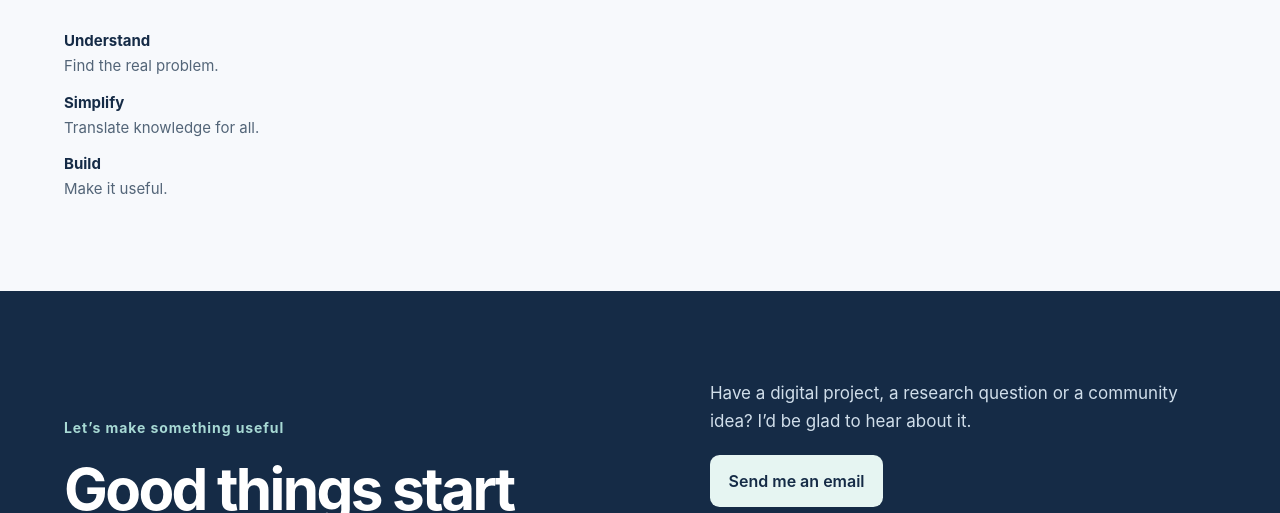
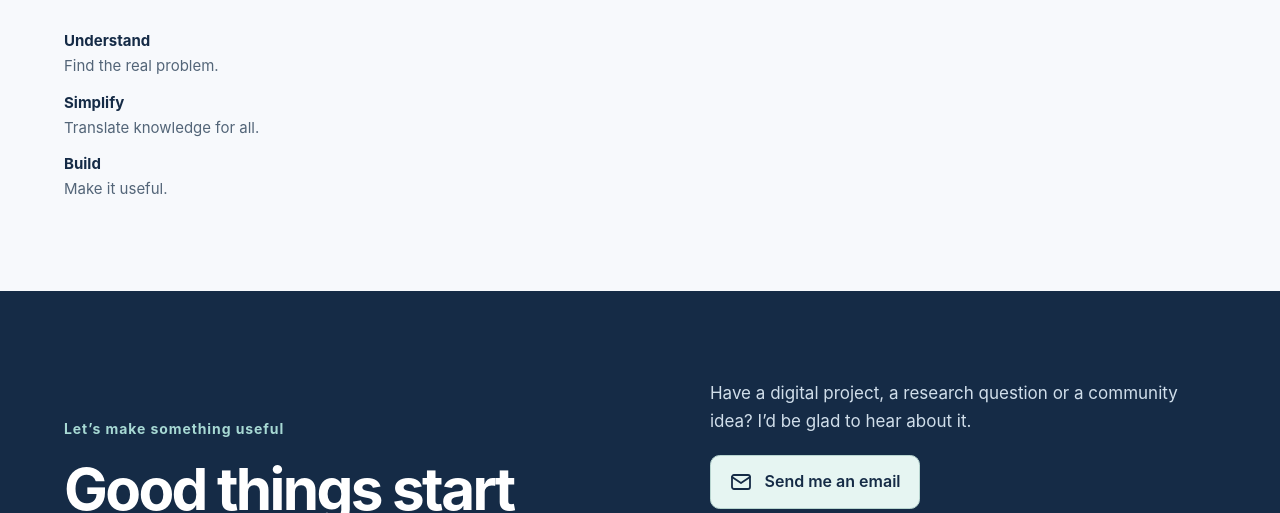
Before and after one commit to SamOBrienOlinger/SamOBrienOlinger, a website: page index.html in a window 1280 px wide. Shown: the part 4559-5072 px from the top of the page. Drawn offline with Linux system fonts and the light colour scheme.

Commit message:
Add an envelope icon to the email contact button

```diff
--- a/index.html
+++ b/index.html
@@ -8,7 +8,7 @@
   <title>Sam Tim Solutions | Sam O’Brien-Olinger</title>
   <link rel="canonical" href="https://samobrienolinger.github.io/SamOBrienOlinger/">
   <link rel="icon" href="assets/images/sam-logo.png" type="image/png">
-  <link rel="stylesheet" href="styles.css?v=20261014-remove-link-arrows">
+  <link rel="stylesheet" href="styles.css?v=20261014-email-envelope">
   <script src="script.js?v=20260906-plain-copy" defer></script>
   <script src="carousel.js?v=20260906-work-refined" defer></script>
 </head>
@@ -255,7 +255,13 @@
         <div><p class="eyebrow">Let’s make something useful</p><h2 id="contact-title">Good things start<br>with a conversation.</h2></div>
         <div class="contact-copy">
           <p>Have a digital project, a research question or a community idea? I’d be glad to hear about it.</p>
-          <a class="button contact-button" href="mailto:samobrienolinger@gmail.com">Send me an email</a>
+          <a class="button contact-button" href="mailto:samobrienolinger@gmail.com">
+            <svg class="contact-button-icon" xmlns="http://www.w3.org/2000/svg" width="24" height="24" viewBox="0 0 24 24" fill="none" stroke="currentColor" stroke-width="1.8" stroke-linecap="round" stroke-linejoin="round" aria-hidden="true" focusable="false">
+              <rect x="3" y="5" width="18" height="14" rx="2"/>
+              <path d="m3 7 9 6 9-6"/>
+            </svg>
+            <span class="contact-button-label">Send me an email</span>
+          </a>
           <a class="email-link" href="mailto:samobrienolinger@gmail.com">samobrienolinger@gmail.com</a>
           <div class="social" role="group" aria-label="Social profiles">
             <a href="https://www.linkedin.com/in/sam-o-brien-olinger-b658283a/">
--- a/styles.css
+++ b/styles.css
@@ -157,7 +157,9 @@ h1 span:nth-child(3) { color: var(--navy-light); }
 .contact-section .eyebrow { color: #a7d9d4; }
 .contact-section h2 { font-size: clamp(2.15rem, 4.6vw, 3.65rem); }
 .contact-copy > p { max-width: 31rem; color: #d0deea; font-size: 1.0625rem; }
-.contact-button { background: #e6f5f2; color: #152b46; }
+.contact-button { justify-content: center; gap: .7rem; width: fit-content; max-width: 100%; padding: .85rem 1.15rem; border-color: #b8d5d0; background: #e6f5f2; color: #152b46; text-align: center; text-decoration: none; }
+.contact-button-icon { display: block; flex: 0 0 1.5rem; width: 1.5rem; height: 1.5rem; }
+.contact-button-label { min-width: 0; overflow-wrap: anywhere; }
 .email-link { display: block; width: fit-content; max-width: 100%; min-height: 2.75rem; padding-block: .7rem; margin-top: .45rem; color: #d0deea; font-size: .9375rem; overflow-wrap: anywhere; text-decoration: underline; text-underline-offset: .3em; }
 .social { display: flex; flex-wrap: wrap; gap: .75rem; margin-top: 1rem; }
 .social a { display: inline-flex; align-items: center; justify-content: center; min-height: 3rem; max-width: 100%; gap: .65rem; padding: .65rem 1rem; border: 1px solid #647b93; border-radius: .6rem; background: #21364a; color: #edf4ff; font-size: 1rem; font-weight: 600; text-decoration: none; }
```
